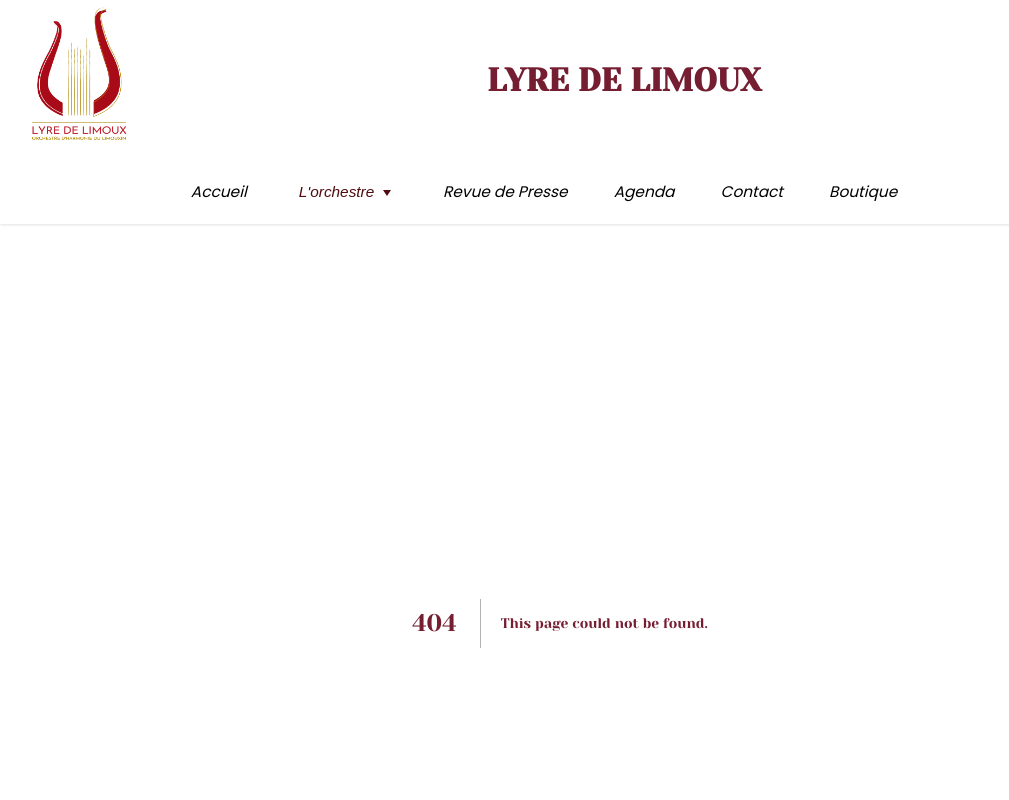
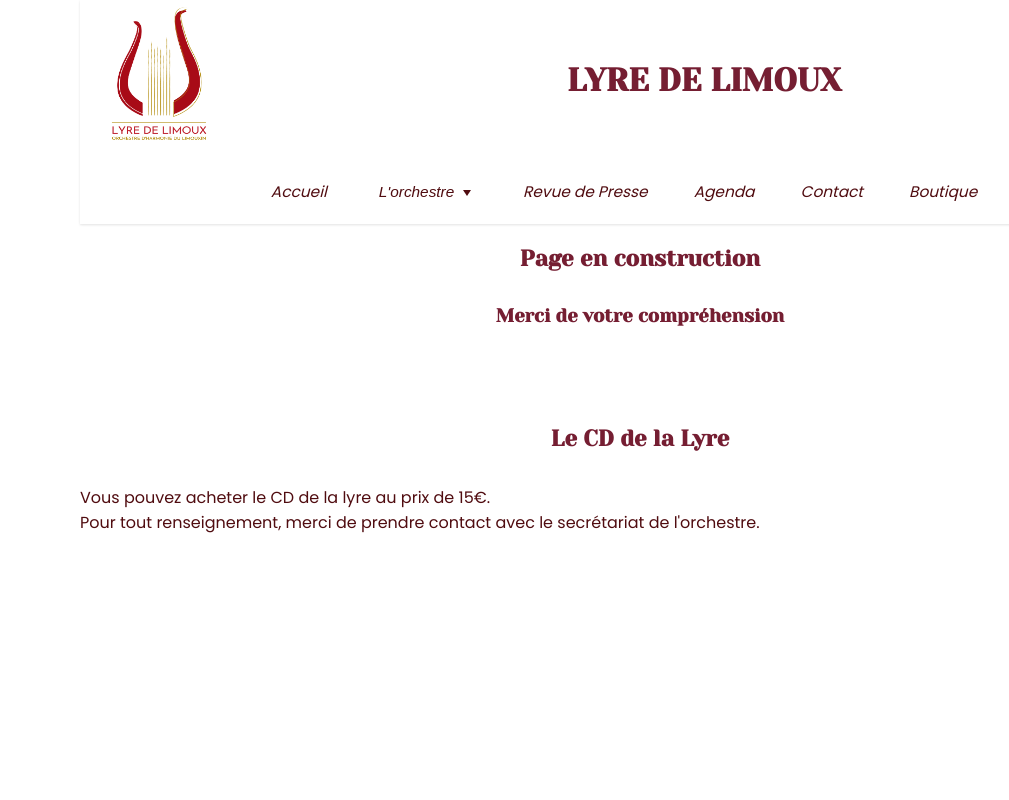
Before and after one commit to ArmandineLDev/lyre-limoux, a Next.js app in the folder client/: page /boutique in a window 1280 px wide. Before the commit this address had no page. Shown: the top 800 px of the page, without its empty margins (0-1009 px from the left). Built offline with nearby package versions, Linux system fonts and the light colour scheme.

Commit message:
creation perss and shop pages

```diff
--- /dev/null
+++ b/client/components/Layout/Layout.module.css
@@ -0,0 +1,3 @@
+.main {
+  height: 100vw;
+}
--- a/client/components/Layout/index.js
+++ b/client/components/Layout/index.js
@@ -1,14 +1,16 @@
 import Footer from "../Footer";
 import Header from "../Header";
 
+import classes from "./Layout.module.css";
+
 const Layout = ({ children }) => {
   return (
-    <main>
+    <container className={classes.main}>
       <Header />
       <main>{children}</main>
 
       <Footer />
-    </main>
+    </container>
   );
 };
 
--- a/client/next.config.js
+++ b/client/next.config.js
@@ -2,11 +2,6 @@
 const nextConfig = {
   reactStrictMode: true,
   swcMinify: true,
-  env: {
-    EMAIL_SERVICE: "lyli_15j1xmg",
-    EMAIL_TEMPLATE: "template_4mh0g0y",
-    EMAIL_USER: "user_NMBxt5fbchpG91jByjl60",
-  },
 };
 
 module.exports = nextConfig;
--- /dev/null
+++ b/client/pages/boutique/Shop.module.css
@@ -0,0 +1,7 @@
+.p {
+  margin-bottom: 300px;
+}
+
+.pp {
+  margin-bottom: 100px;
+}
--- /dev/null
+++ b/client/pages/boutique/index.js
@@ -0,0 +1,18 @@
+import Link from "next/link";
+import classes from "./Shop.module.css";
+
+const Shop = () => {
+  return (
+    <div>
+      <h2>Page en construction</h2>
+      <h3 className={classes.pp}>Merci de votre compréhension</h3>
+      <h2>Le CD de la Lyre</h2>
+      <p>Vous pouvez acheter le CD de la lyre au prix de 15€.</p>
+      <p className={classes.p}>
+        Pour tout renseignement, merci de prendre{" "}
+        <Link href="/contact">contact</Link> avec le secrétariat de l'orchestre.
+      </p>
+    </div>
+  );
+};
+export default Shop;
--- /dev/null
+++ b/client/pages/presse/Presse.module.css
@@ -0,0 +1,3 @@
+.p {
+  margin-bottom: 300px;
+}
```
Also changed, not shown: client/pages/presse/index.js (added, +10 -0 lines).
